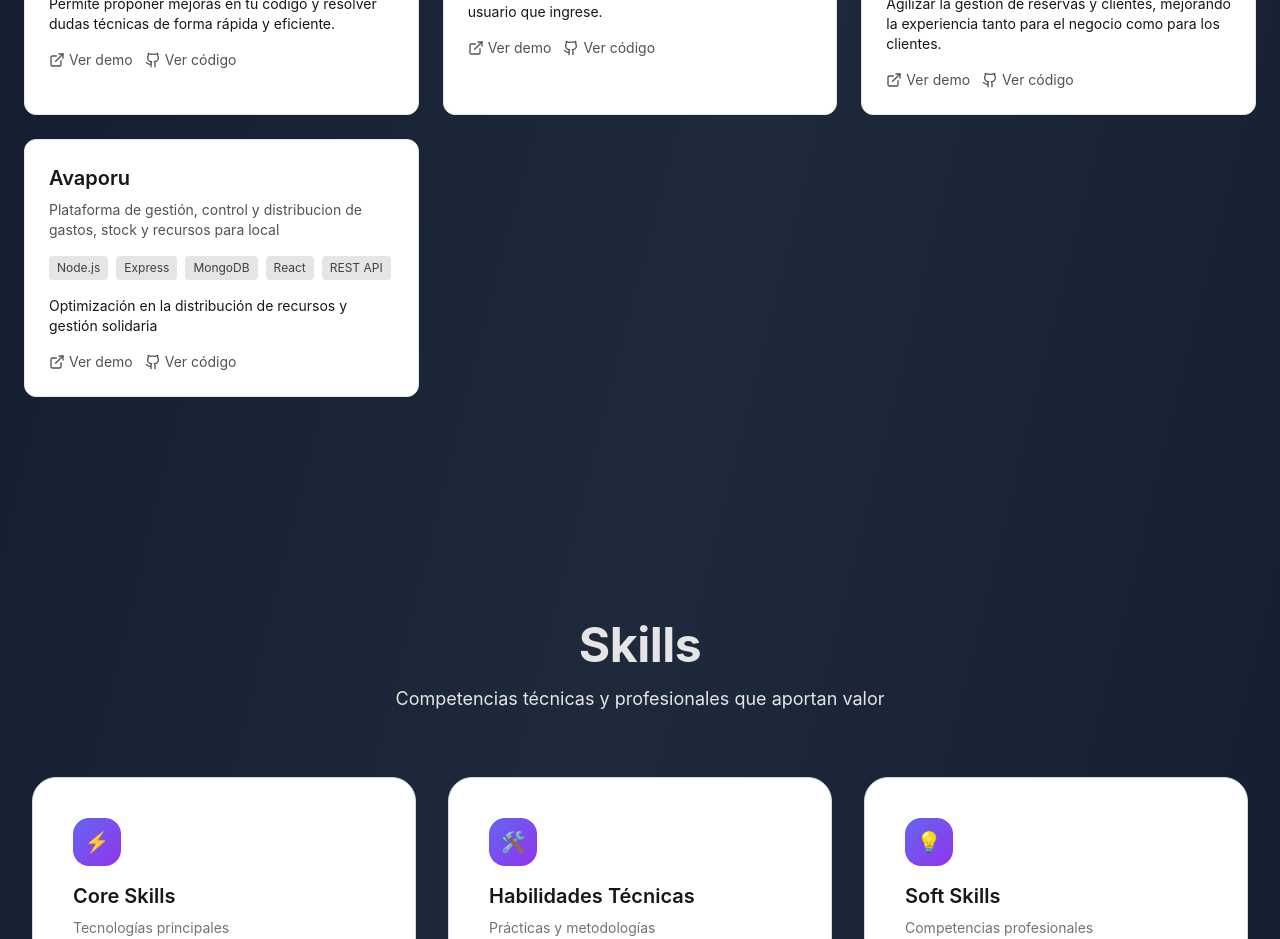
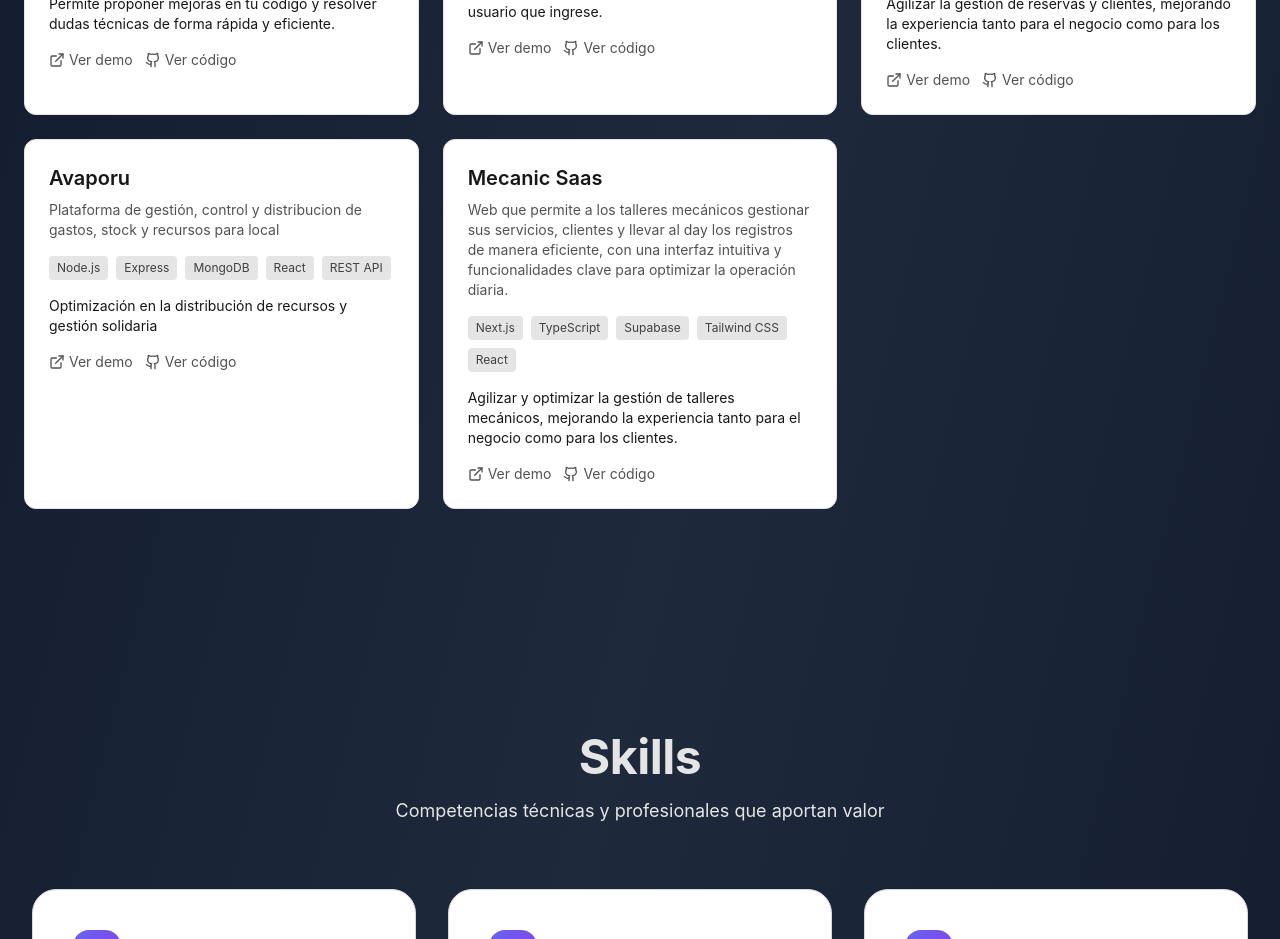
Before and after one commit to brian-h2/Portfolio-2026, a React (Vite) app: page / in a window 1280 px wide. Shown: the part 2000-2939 px from the top of the page. Built offline with nearby package versions, Linux system fonts and the light colour scheme.

Commit message:
Agregado de proyecto nuevo

```diff
--- a/src/components/Projects.tsx
+++ b/src/components/Projects.tsx
@@ -33,6 +33,14 @@ const projects = [
     impact: 'Optimización en la distribución de recursos y gestión solidaria',
     demo: 'https://sistema-modular-de-ventas-avaporu.vercel.app/login',
     code: 'https://github.com/brian-h2/Sistema-modular-de-ventas-AVAPORU',
+  },
+   {
+    name: 'Mecanic Saas',
+    description: 'Web que permite a los talleres mecánicos gestionar sus servicios, clientes y llevar al day los registros de manera eficiente, con una interfaz intuitiva y funcionalidades clave para optimizar la operación diaria.',
+    stack: ['Next.js', 'TypeScript', 'Supabase', 'Tailwind CSS', 'React'],
+    impact: 'Agilizar y optimizar la gestión de talleres mecánicos, mejorando la experiencia tanto para el negocio como para los clientes.',
+    demo: 'https://mecanicsaas.vercel.app/',
+    code: 'https://github.com/fmbpartnersorg/mecanicsaas',
   }
 ];
 
```
